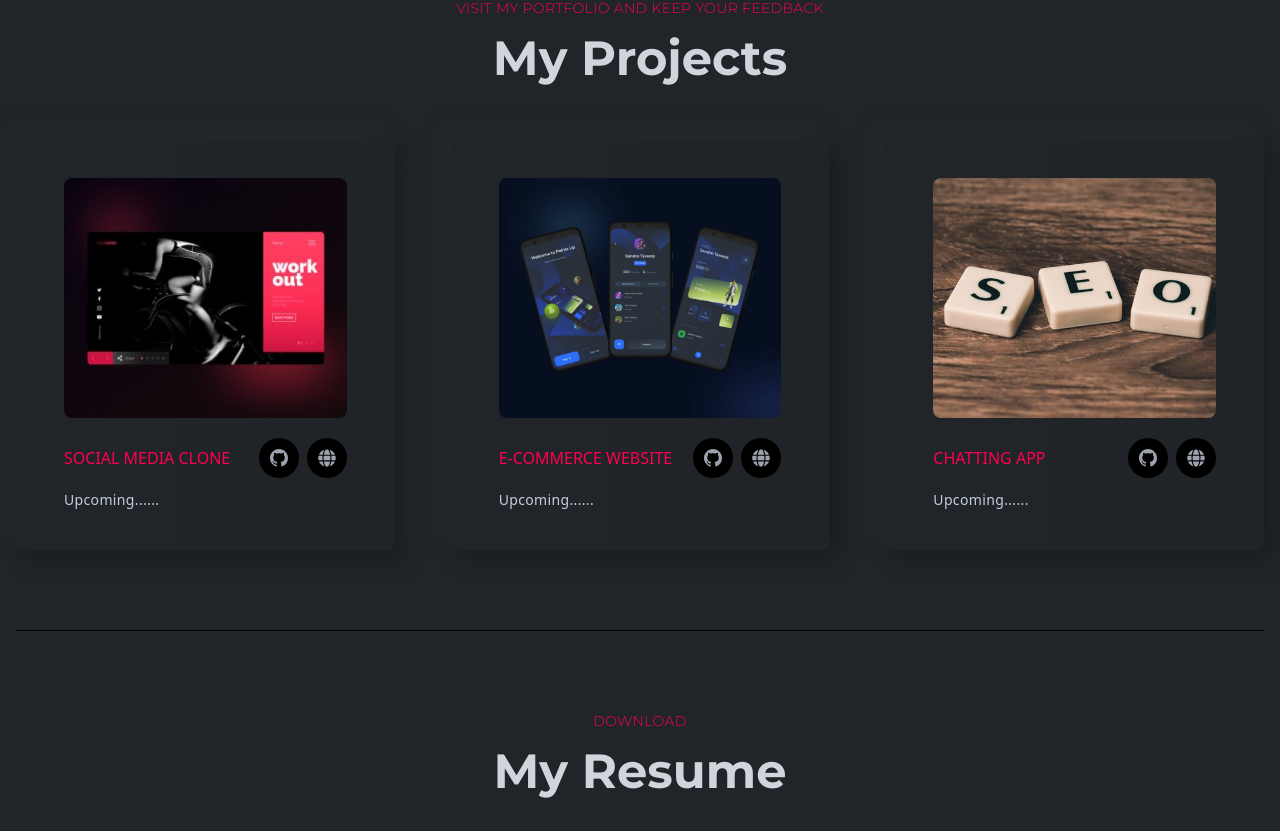
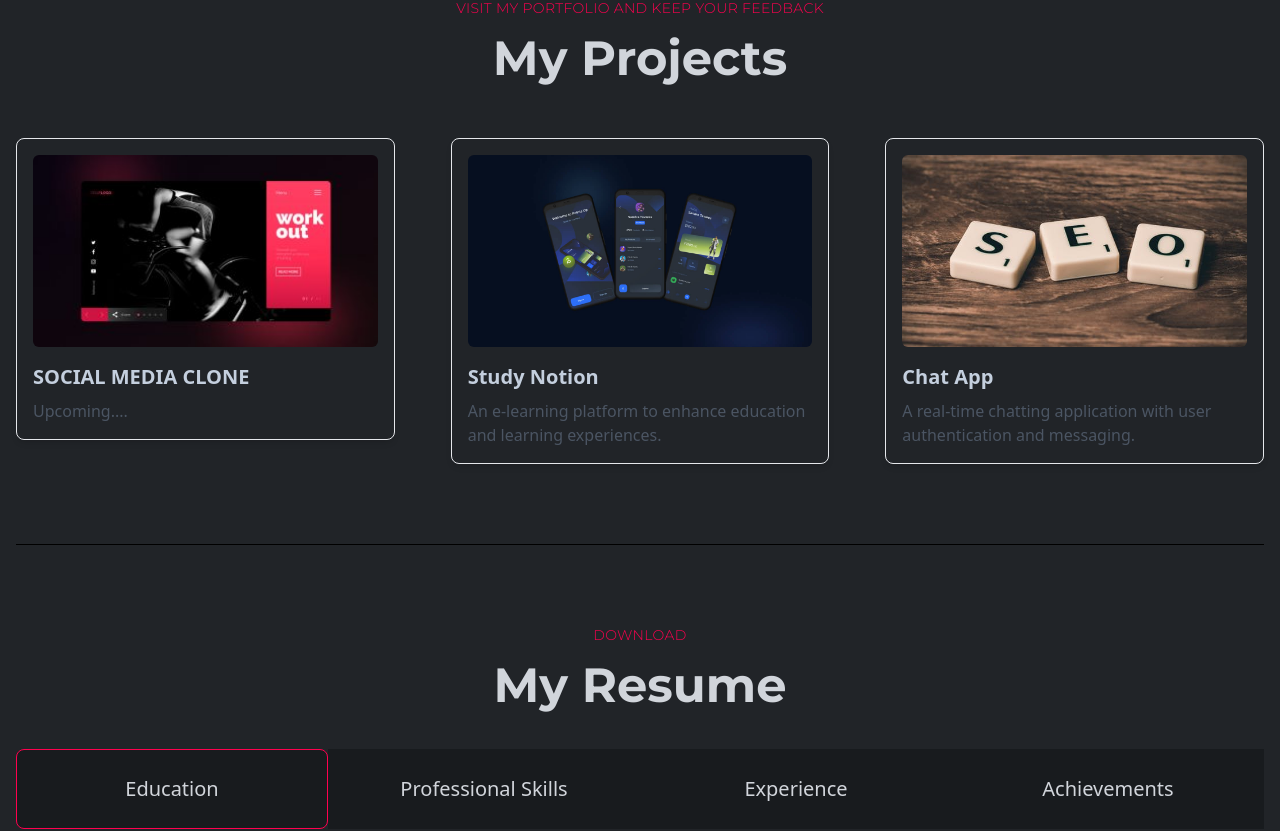
Before and after one commit to akashsinghgithub/Portfolio, a React (Create React App) app: page / in a window 1280 px wide. Shown: the part 1600-2431 px from the top of the page. Built offline with nearby package versions, Linux system fonts and the light colour scheme.

Commit message:
baneerImg and project links Updation

```diff
--- a/src/components/projects/Projects.js
+++ b/src/components/projects/Projects.js
@@ -18,25 +18,25 @@ const Projects = () => {
       <div className="grid grid-cols-1 md:grid-cols-2 xl:grid-cols-3 gap-6 xl:gap-14">
         <ProjectsCard
           title="SOCIAL MEDIA CLONE"
-          des=" Lorem, ipsum dolor sit amet consectetur adipisicing elit.
-              Explicabo quibusdam voluptate sapiente voluptatibus harum quidem!"
+          des="Upcoming...."
           src={projectOne}
+          link="#" // Add an actual link if available
         />
         <ProjectsCard
-          title="E-commerce Website"
-          des=" Lorem, ipsum dolor sit amet consectetur adipisicing elit.
-              Explicabo quibusdam voluptate sapiente voluptatibus harum quidem!"
+          title="Study Notion"
+          des="An e-learning platform to enhance education and learning experiences."
           src={projectTwo}
+          link="https://study-notionakashsingh-da2ngc2a9-akashsinghgithubs-projects.vercel.app/"
         />
         <ProjectsCard
-          title="Chatting App"
-          des=" Lorem, ipsum dolor sit amet consectetur adipisicing elit.
-              Explicabo quibusdam voluptate sapiente voluptatibus harum quidem!"
+          title="Chat App"
+          des="A real-time chatting application with user authentication and messaging."
           src={projectThree}
+          link="https://chat-app-lxj5.onrender.com/"
         />
       </div>
     </section>
   );
 }
 
-export default Projects
+export default Projects;
--- a/src/components/projects/ProjectsCard.js
+++ b/src/components/projects/ProjectsCard.js
@@ -1,39 +1,20 @@
-import React from 'react'
-import { BsGithub } from "react-icons/bs";
-import { FaGlobe } from "react-icons/fa";
+import React from "react";
 
-const ProjectsCard = ({ title, des, src }) => {
+const ProjectsCard = ({ title, des, src, link }) => {
   return (
-    <div className="w-full p-4 xl:px-12 h-auto xl:py-10 rounded-lg shadow-shadowOne flex flex-col bg-gradient-to-r from-bodyColor to-[#202327] group hover:bg-gradient-to-b hover:from-gray-900 hover:gray-900 transition-colors duration-1000">
-      <div className="w-full h-[80%] overflow-hidden rounded-lg">
-        <img
-          className="w-full h-60 object-cover group-hover:scale-110 duration-300 cursor-pointer"
-          src={src}
-          alt="src"
-        />
+    <a
+      href={link}
+      target="_blank"
+      rel="noopener noreferrer"
+      className="block transform transition duration-300 hover:scale-105"
+    >
+      <div className="w-full p-4 border rounded-lg shadow-md hover:shadow-lg">
+        <img src={src} alt={title} className="w-full h-48 object-cover rounded-md" />
+        <h3 className="text-xl font-semibold mt-4">{title}</h3>
+        <p className="text-gray-600 mt-2">{des}</p>
       </div>
-      <div className="w-full mt-5 flex flex-col  gap-6">
-        <div>
-          <div className="flex items-center justify-between">
-            <h3 className="text-base uppercase text-designColor font-normal">
-              {title}
-            </h3>
-            <div className="flex gap-2">
-              <span className="text-lg w-10 h-10 rounded-full bg-black inline-flex justify-center items-center text-gray-400 hover:text-designColor duration-300 cursor-pointer">
-                <BsGithub />
-              </span>
-              <span className="text-lg w-10 h-10 rounded-full bg-black inline-flex justify-center items-center text-gray-400 hover:text-designColor duration-300 cursor-pointer">
-                <FaGlobe />
-              </span>
-            </div>
-          </div>
-          <p className="text-sm tracking-wide mt-3 hover:text-gray-100 duration-300">
-            {"Upcoming......"}
-          </p>
-        </div>
-      </div>
-    </div>
+    </a>
   );
-}
+};
 
-export default ProjectsCard
+export default ProjectsCard;
--- a/src/components/resume/Education.js
+++ b/src/components/resume/Education.js
@@ -18,7 +18,7 @@ const Education = () => {
           <ResumeCard
             title="Btech in Electronics & Communication Engineering"
             subTitle="(2022-2025)"
-            result="7.77/10"
+            result="7.63/10"
             des="Institute of Engineering and Technology Lucknow."
           />
           <ResumeCard
```
Also changed, not shown: src/assets/images/bannerImg.png.
